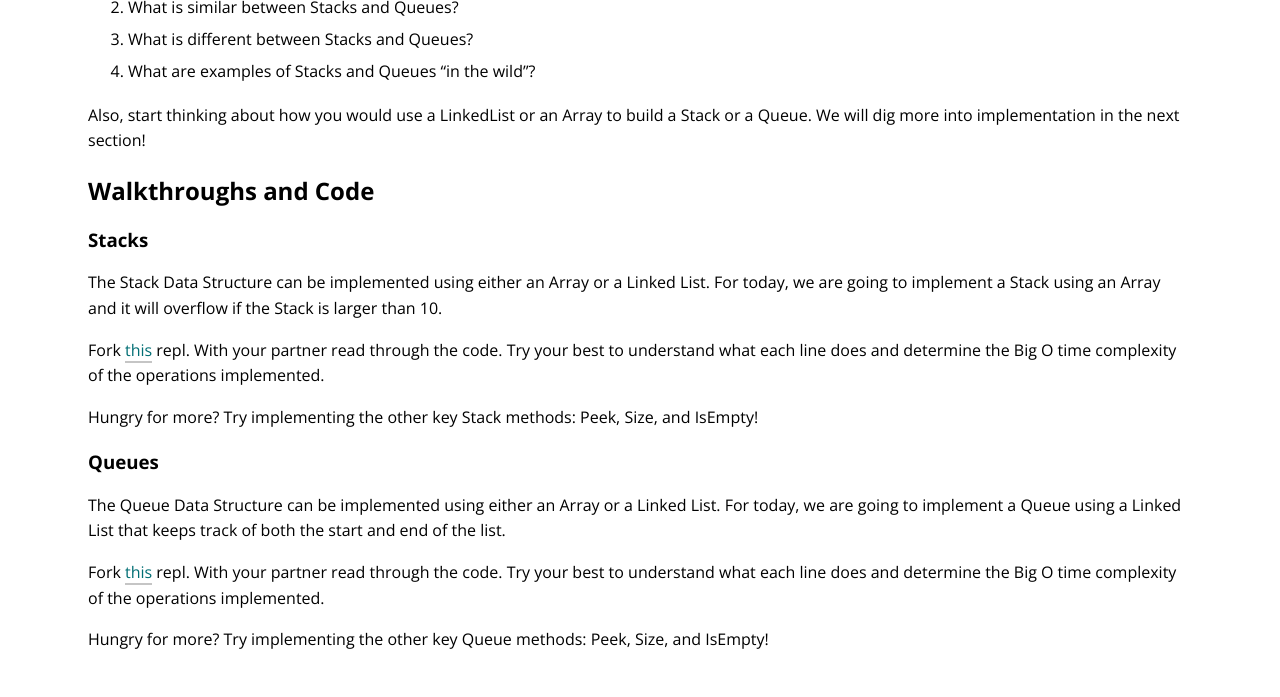
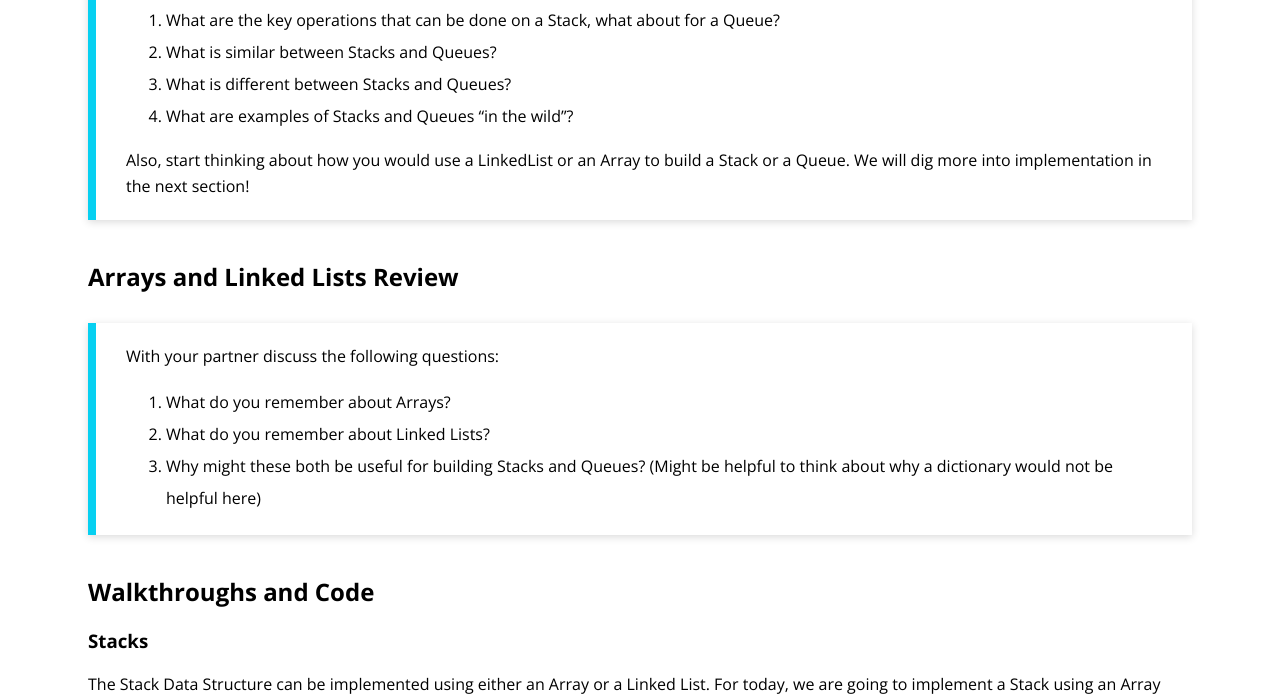
Before and after one commit to turingschool/launch-curriculum, a Jekyll site: the page built from module6/lessons/Week4/StacksAndQueues.md, in a window 1280 px wide and 900 px high, scrolled down 669 px, cut to the strip 0-697 px from the top of the window. Built offline with Jekyll 4.4.1, drawn with Linux system fonts in a browser that asks for light colours; nearby versions of some CDN libraries; comment, search, counter and statistics services are not loaded.

Commit message:
Update stacks and queues based on feedback

```diff
--- a/module6/lessons/Week4/StacksAndQueues.md
+++ b/module6/lessons/Week4/StacksAndQueues.md
@@ -7,13 +7,14 @@ title: Stacks and Queues - CS Topic - Data Structure
 
 Today's lesson on Stacks and Queues will be a mixture of independent research, class walkthrough and discussion, and diving into code implementations.
 
-### Independent Learning
+## Independent Learning
 Start by taking 30 minutes to independently research the Stack and Queue Data Structures.
 
 I recommend that you start by reading these two articles:
 * [Stacks and Overflows](https://medium.com/basecs/stacks-and-overflows-dbcf7854dc67#.3l76d12dq)
 * [Difference between Stacks and Queues](https://www.geeksforgeeks.org/difference-between-stack-and-queue-data-structures/)
 
+<section class="call-to-action" markdown="1">
 As you're researching, look for the answers to the following questions.
 
 1. What are the key operations that can be done on a Stack, what about for a Queue?
@@ -22,6 +23,19 @@ As you're researching, look for the answers to the following questions.
 1. What are examples of Stacks and Queues "in the wild"?
 
 Also, start thinking about how you would use a LinkedList or an Array to build a Stack or a Queue. We will dig more into implementation in the next section!
+</section>
+
+
+## Arrays and Linked Lists Review
+
+<section class="call-to-action" markdown="1">
+With your partner discuss the following questions:
+
+1. What do you remember about Arrays?
+1. What do you remember about Linked Lists?
+1. Why might these both be useful for building Stacks and Queues? (Might be helpful to think about why a dictionary would not be helpful here)
+</section>
+
 
 ## Walkthroughs and Code
 ### Stacks
```
